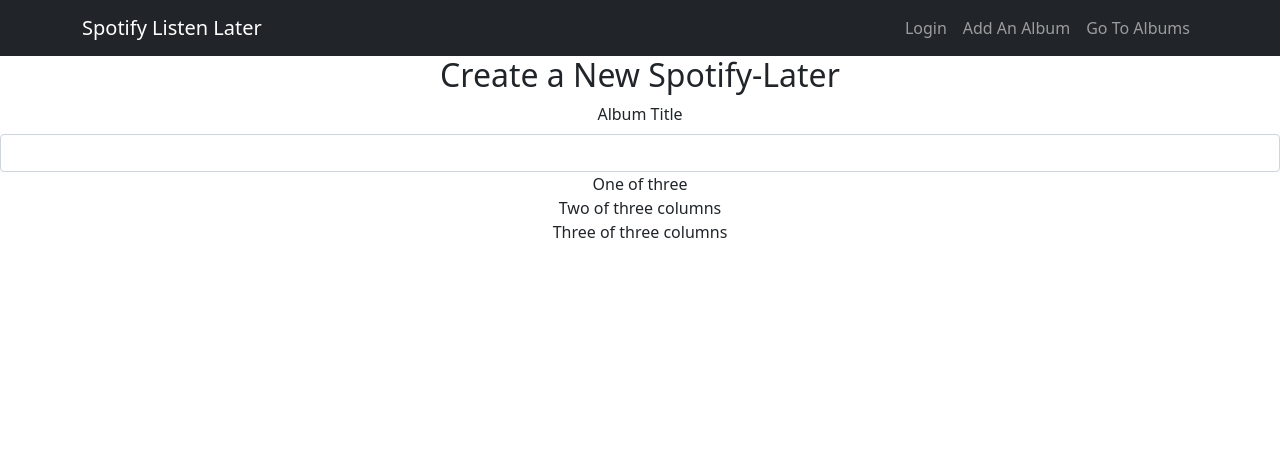
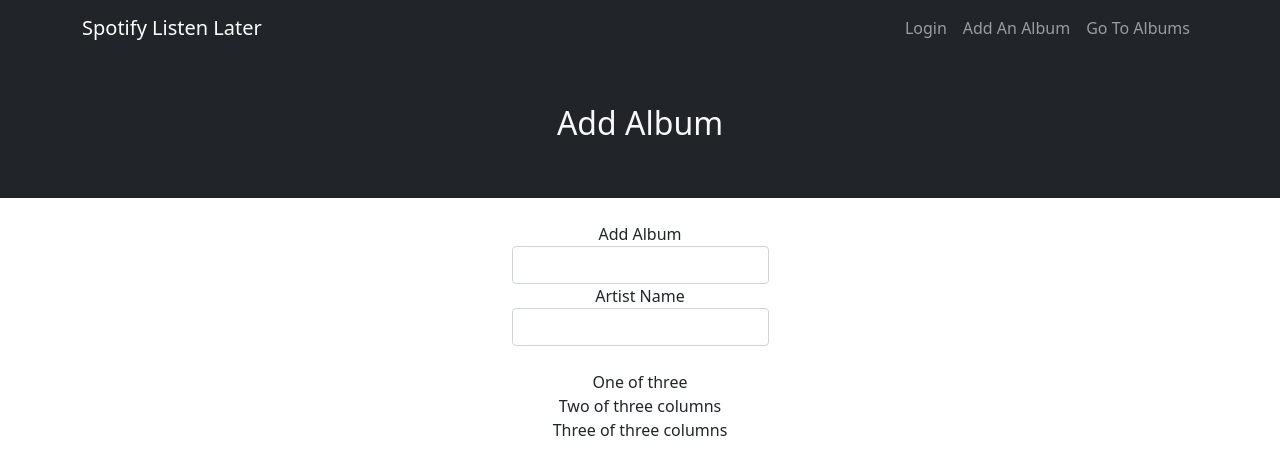
Before and after one commit to rudy35hernandez/spotify-later, a website: page index.html in a window 1280 px wide. Drawn offline with nearby package versions, Linux system fonts and the light colour scheme.

Commit message:
added forms

```diff
--- a/index.html
+++ b/index.html
@@ -33,13 +33,35 @@
         </div>
     </nav>
     <!-- Header/banenr for webpage -->
-    <h2 class="d-flex justify-content-center addAlbum">Create a New Spotify-Later</h2>
 
-    <form>
-        <form class="mb-3">
-         <label for="addAlbum" class="d-flex justify-content-center form-label">Album Title</label>
-          <input type="text" class="form-control" id="addAlbum" aria-describedby="albumInput">
-        </form>
+    <section class="bg-dark text-light p-5 text-center">
+        <div class="container">
+            <h2 class="d-flex justify-content-center addAlbum">Add Album</h2>
+        </div>
+    </section>
+
+    <section class="text-dark p-4 text-center">
+        <div class="d-flex justify-content-center align-items-center container ">
+
+            <div class="row ">
+
+
+                <form action="">
+                    <div class="form-group">
+                        <label for="addAlbum" class="control-label">Add Album</label>
+                        <input type="text" class="form-control" id="albumName" aria-labelledby="albumAdd">
+                    </div>
+                    <div class="form-group">
+                        <label for="addArtist" class="control-label">Artist Name</label>
+                        <input type="password" class="form-control" id="inputPassword" aria-labelledby="passwordnotification">
+
+                    </div>
+                </form>
+
+            </div>
+
+        </div>
+    </section>
 
     <div class="container">
         <div class="d-flex flex-column align-items-center">
```
